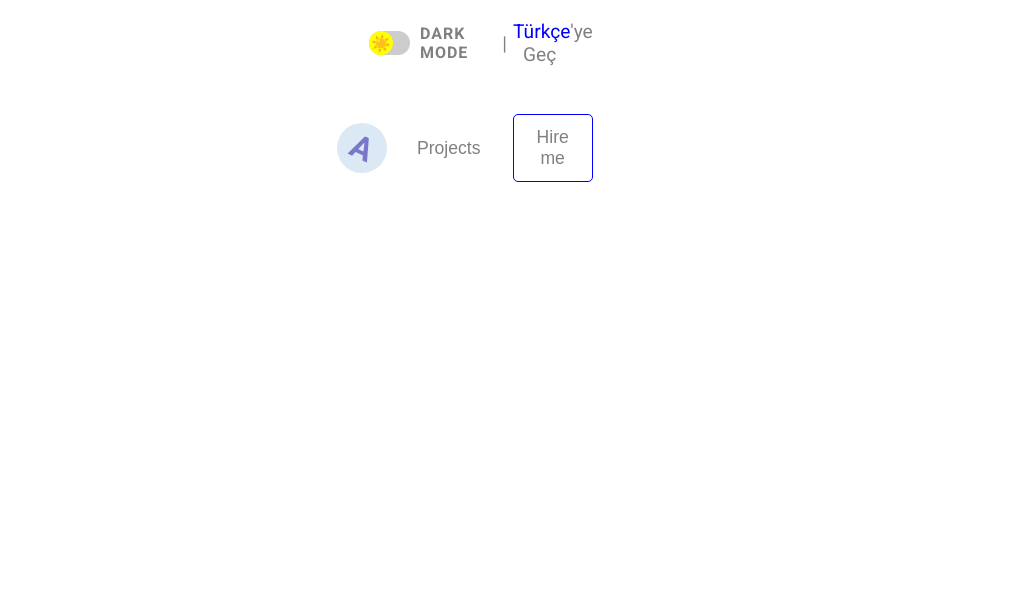
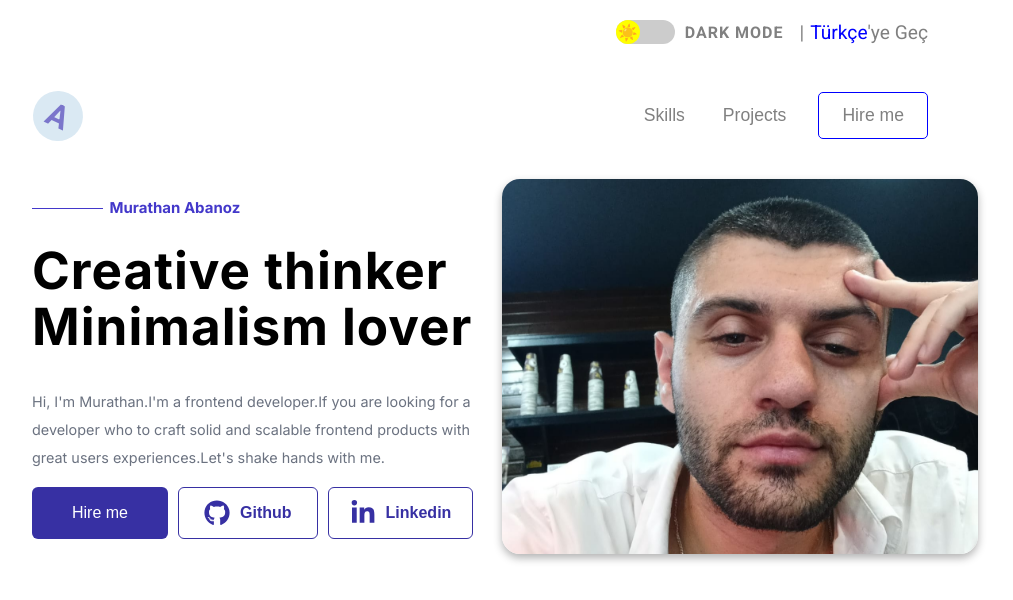
Before and after one commit to murathanabanoz/Frontend-Challenge, a React (Vite) app: page / in a window 1280 px wide. Shown: the top 600 px of the page, without its empty margins (160-1173 px from the left). Built offline with nearby package versions, Linux system fonts and the light colour scheme.

Commit message:
About bölümü tamamlandı

```diff
--- a/index.html
+++ b/index.html
@@ -9,6 +9,10 @@
       href="https://fonts.googleapis.com/css2?family=Roboto:ital,wght@0,100;0,300;0,400;0,500;0,700;0,900;1,100;1,300;1,400;1,500;1,700;1,900&display=swap"
       rel="stylesheet"
     />
+    <link
+      href="https://fonts.googleapis.com/css2?family=Inter:wght@100..900&display=swap"
+      rel="stylesheet"
+    />
     <meta name="viewport" content="width=device-width, initial-scale=1.0" />
     <title>Vite + React</title>
   </head>
--- a/src/App.jsx
+++ b/src/App.jsx
@@ -1,10 +1,12 @@
 import "./App.css";
+import About from "./components/About.jsx";
 import Header from "./components/Header.jsx";
 
 function App() {
   return (
     <>
       <Header />
+      <About />
     </>
   );
 }
--- a/src/components/About.jsx
+++ b/src/components/About.jsx
@@ -0,0 +1,37 @@
+import "../css/about.css";
+import { FaGithub } from "react-icons/fa";
+import { FaLinkedinIn } from "react-icons/fa";
+import profileImage from "../assets/dümen.jpeg";
+function About() {
+  return (
+    <>
+      <div className="about-container">
+        <div className="about-content-left">
+          <h3 className="about-name">Murathan Abanoz</h3>
+          <h1 className="about-h1">Creative thinker Minimalism lover</h1>
+          <p className="about-paragraf">
+            Hi, I'm Murathan.I'm a frontend developer.If you are looking for a
+            developer who to craft solid and scalable frontend products with
+            great users experiences.Let's shake hands with me.
+          </p>
+          <div className="buttons">
+            <button className="about-btn about-hire-me-btn">Hire me</button>
+            <button className="about-btn about-github-btn">
+              <FaGithub className="about-github-icon" />
+              <span className="about-github-span">Github</span>
+            </button>
+            <button className="about-btn about-linkedin-btn">
+              <FaLinkedinIn className="about-linkedin-icon" />
+              <span className="about-linkedin-span">Linkedin</span>
+            </button>
+          </div>
+        </div>
+        <div className="about-content-right">
+          <img src={profileImage} alt="Profil-resmim" />
+        </div>
+      </div>
+    </>
+  );
+}
+
+export default About;
--- a/src/css/about.css
+++ b/src/css/about.css
@@ -0,0 +1,122 @@
+.about-container {
+  display: flex;
+  flex-direction: row;
+  width: 70%;
+  margin: 0 auto;
+  padding: 20px 0;
+}
+
+.about-content-left {
+  display: flex;
+  flex-direction: column;
+  flex: 1;
+  text-align: start;
+}
+
+.about-content-right {
+  flex: 1;
+  text-align: right;
+}
+
+.about-name {
+  font-size: 15px;
+  color: rgba(67, 56, 202, 1);
+  margin-bottom: 20px;
+  font-family: "Inter";
+  line-height: 28px;
+}
+
+.about-name::before {
+  content: "";
+  display: inline-block;
+  width: 15%;
+  border-bottom: 1px solid rgba(67, 56, 202, 1);
+  margin-right: 7px;
+  vertical-align: middle;
+}
+
+.about-h1 {
+  font-size: 3.2rem;
+  letter-spacing: 1px;
+  margin-top: 0;
+  font-family: "Inter";
+  font-weight: 700;
+  line-height: 56px;
+}
+
+.about-paragraf {
+  font-size: 0.9rem;
+  color: rgba(107, 114, 128, 1);
+  line-height: 28px;
+  font-weight: 400;
+  font-family: "Inter";
+  width: 470px;
+  margin-top: 0;
+}
+
+.buttons {
+  display: flex;
+  flex-direction: row;
+  gap: 10px;
+  font-family: "Inter";
+}
+
+.about-btn {
+  border: none;
+  border-radius: 6px;
+  cursor: pointer;
+}
+.about-hire-me-btn {
+  background-color: rgba(55, 48, 163, 1);
+  color: white;
+  font-size: 16px;
+  padding: 12px 40px;
+}
+
+.about-github-btn {
+  border: none;
+  border: 1px solid rgba(55, 48, 163, 1);
+  background-color: white;
+  color: rgba(55, 48, 163, 1);
+  font-weight: bold;
+  font-size: 16px;
+  padding: 12px 25px;
+}
+
+.about-github-icon {
+  vertical-align: middle;
+  margin-right: 10px;
+  font-size: 26px;
+}
+
+.about-github-span {
+  vertical-align: middle;
+}
+
+.about-linkedin-btn {
+  border: 1px solid rgba(55, 48, 163, 1);
+  background-color: white;
+  color: rgba(55, 48, 163, 1);
+  font-weight: bold;
+  font-size: 16px;
+  padding: 12px 21px;
+}
+
+.about-linkedin-icon {
+  vertical-align: middle;
+  font-size: 26px;
+  color: rgba(55, 48, 163, 1);
+  margin-right: 10px;
+}
+
+.about-linkedin-span {
+  vertical-align: middle;
+}
+
+img {
+  height: 375px;
+  width: 476px;
+  object-fit: cover;
+  border-radius: 18px;
+  box-shadow: 0 4px 8px rgba(0, 0, 0, 0.3);
+}
--- a/src/css/header.css
+++ b/src/css/header.css
@@ -30,7 +30,7 @@
 
 .letter-a {
   position: absolute;
-  left: -30px;
+  left: 1px;
   top: 50%;
   transform: translateY(-50%) rotate(25deg);
   font-size: 2rem;
```
